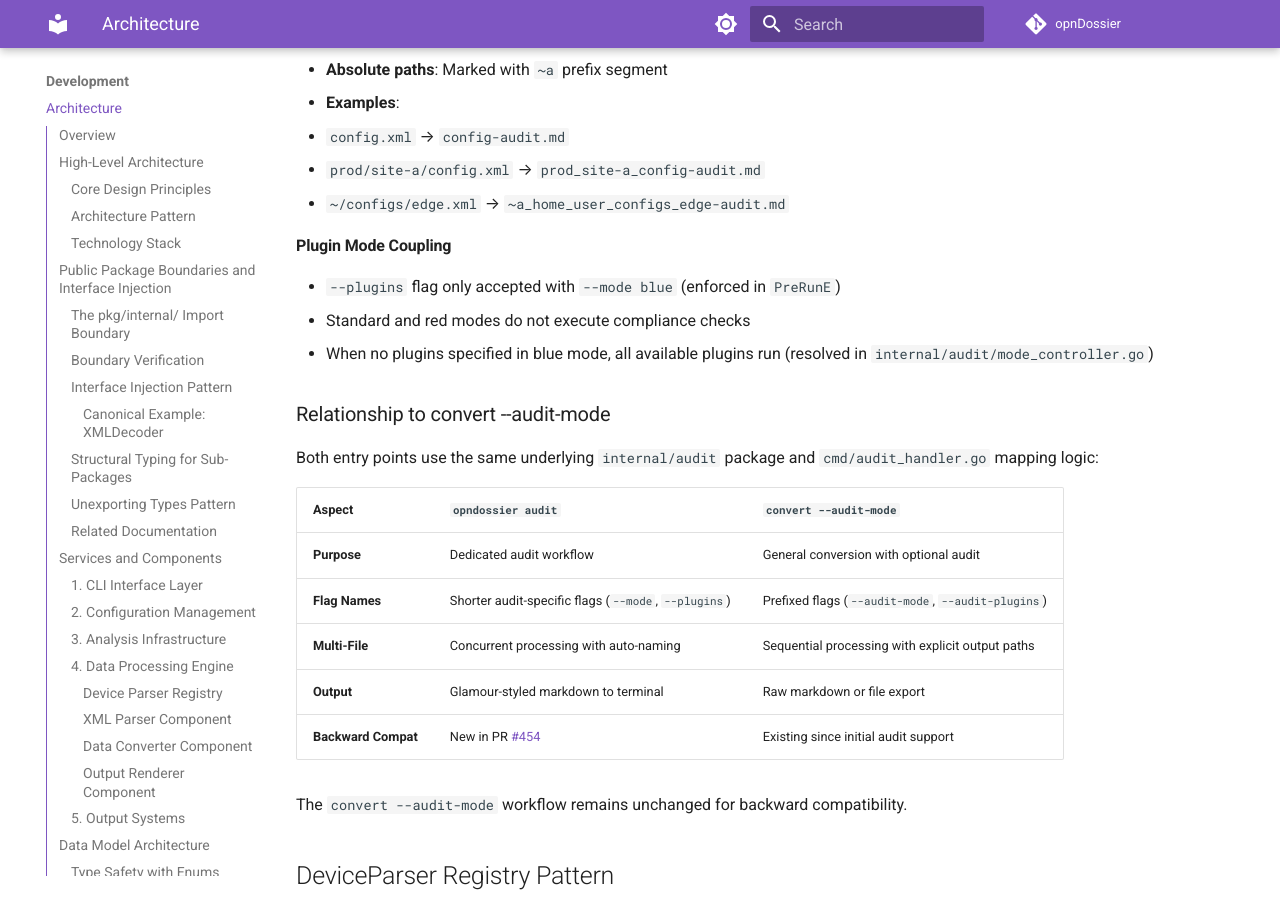
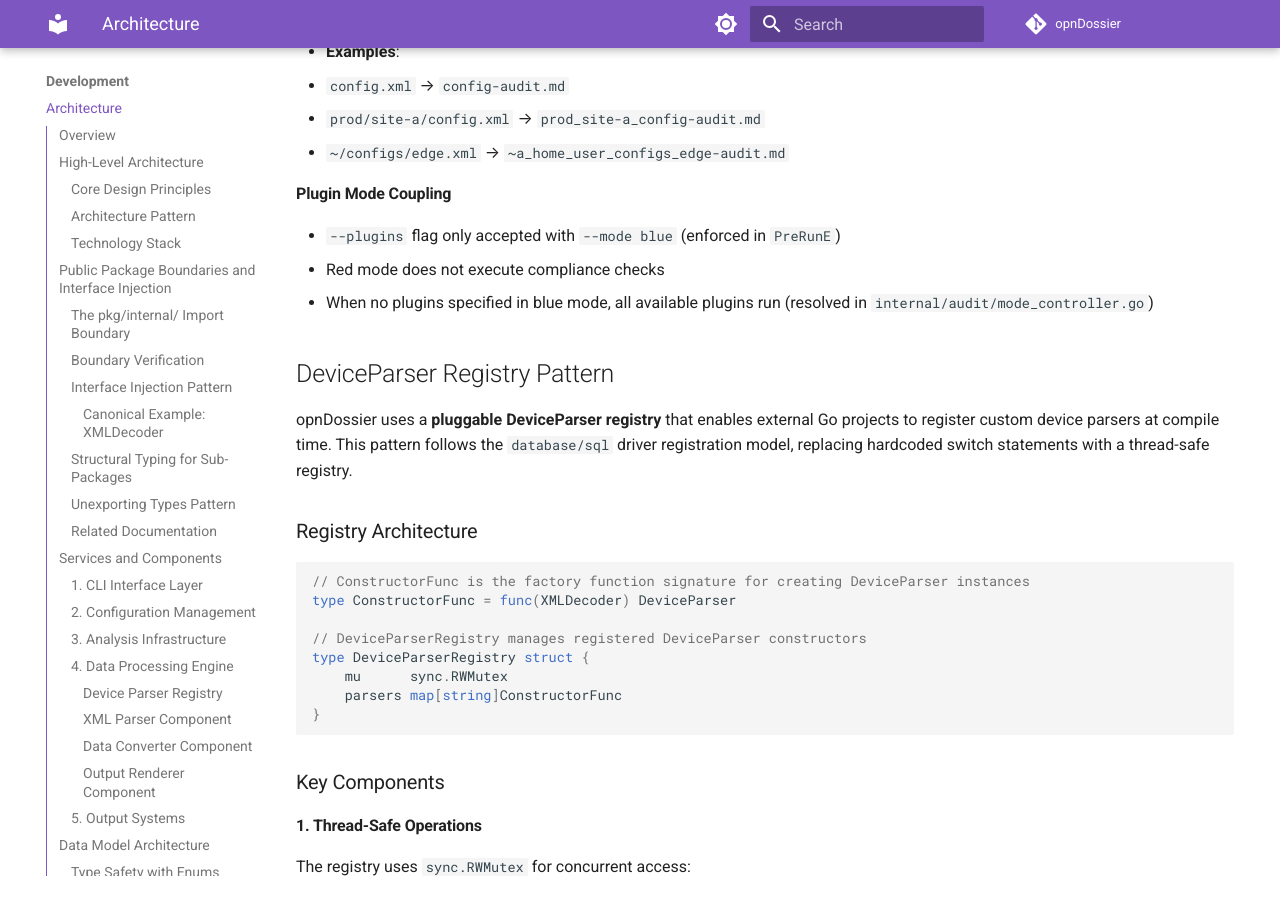
Before and after one commit to EvilBit-Labs/opnDossier, an MkDocs documentation site: the page built from docs/development/architecture.md, in a window 1280 px wide and 900 px high, scrolled down 13673 px. Built offline with MkDocs 1.6.1 and Material for MkDocs 9.7.7, drawn with Linux system fonts in a browser that asks for light colours; comment, search, counter and statistics services are not loaded; the version menu is left out; some of the changed text lies outside the part shown.

Commit message:
refactor(audit): streamline audit command description and remove standard mode references
Signed-off-by: UncleSp1d3r <unclesp1d3r@evilbitlabs.io>

```diff
--- a/docs/development/architecture.md
+++ b/docs/development/architecture.md
@@ -443,16 +443,16 @@ The `--device-type` flag is exposed on all config-reading commands (`convert`, `
 
 ### Overview
 
-The `opndossier audit` command provides a dedicated, first-class entry point for security audit and compliance checks. It is an alternative to the `convert --audit-mode` workflow, using the same underlying audit/compliance engine but offering a streamlined CLI interface optimized for audit-specific workflows.
+The `opndossier audit` command provides the dedicated, first-class entry point for security audit and compliance checks. It uses the underlying audit/compliance engine through a CLI surface optimized for audit-specific workflows.
 
 ### Command Structure and Execution Flow
 
 1. **Command Definition** (`cmd/audit.go`):
 
-   - Declares audit-specific flags: `--mode` (standard/blue/red), `--plugins` (compliance checks), `--plugin-dir` (dynamic plugin loading)
+   - Declares audit-specific flags: `--mode` (blue/red), `--plugins` (compliance checks), `--plugin-dir` (dynamic plugin loading)
    - Reuses shared output flags: `--format`, `--output`, `--wrap`, `--section`, `--comprehensive`, `--redact`
    - `PreRunE` validation enforces:
-     - Valid audit mode (standard, blue, red)
+     - Valid audit mode (blue, red)
      - Valid plugin names (stig, sans, firewall)
      - `--plugins` flag only accepted with `--mode blue` (compliance checks only run in blue mode)
      - `--output` flag rejected when auditing multiple files (prevents output clobbering)
@@ -501,22 +501,8 @@ When auditing multiple files, each report is auto-named to prevent filename coll
 #### Plugin Mode Coupling
 
 - `--plugins` flag only accepted with `--mode blue` (enforced in `PreRunE`)
-- Standard and red modes do not execute compliance checks
+- Red mode does not execute compliance checks
 - When no plugins specified in blue mode, all available plugins run (resolved in `internal/audit/mode_controller.go`)
-
-### Relationship to convert --audit-mode
-
-Both entry points use the same underlying `internal/audit` package and `cmd/audit_handler.go` mapping logic:
-
-| Aspect              | `opndossier audit`                                   | `convert --audit-mode`                             |
-| ------------------- | ---------------------------------------------------- | -------------------------------------------------- |
-| **Purpose**         | Dedicated audit workflow                             | General conversion with optional audit             |
-| **Flag Names**      | Shorter audit-specific flags (`--mode`, `--plugins`) | Prefixed flags (`--audit-mode`, `--audit-plugins`) |
-| **Multi-File**      | Concurrent processing with auto-naming               | Sequential processing with explicit output paths   |
-| **Output**          | Glamour-styled markdown to terminal                  | Raw markdown or file export                        |
-| **Backward Compat** | New in PR #454                                       | Existing since initial audit support               |
-
-The `convert --audit-mode` workflow remains unchanged for backward compatibility.
 
 ## DeviceParser Registry Pattern
 
@@ -1555,4 +1541,4 @@ For secure coding principles, SNMP redaction patterns, and the canonical approac
 
 **Key Benefits**: Offline operation, security-first design, operator-focused workflows, cross-platform compatibility, and comprehensive documentation generation from complex network configurations.
 
-**Audit Command**: The `opndossier audit` command provides a dedicated entry point for security audit and compliance checks, using the same underlying engine as `convert --audit-mode` but with a streamlined CLI interface, concurrent multi-file processing, glamour-styled terminal output, and auto-named report files to prevent collisions.
+**Audit Command**: The `opndossier audit` command provides the supported entry point for security audit and compliance checks, with concurrent multi-file processing, glamour-styled terminal output, and auto-named report files to prevent collisions.
```
